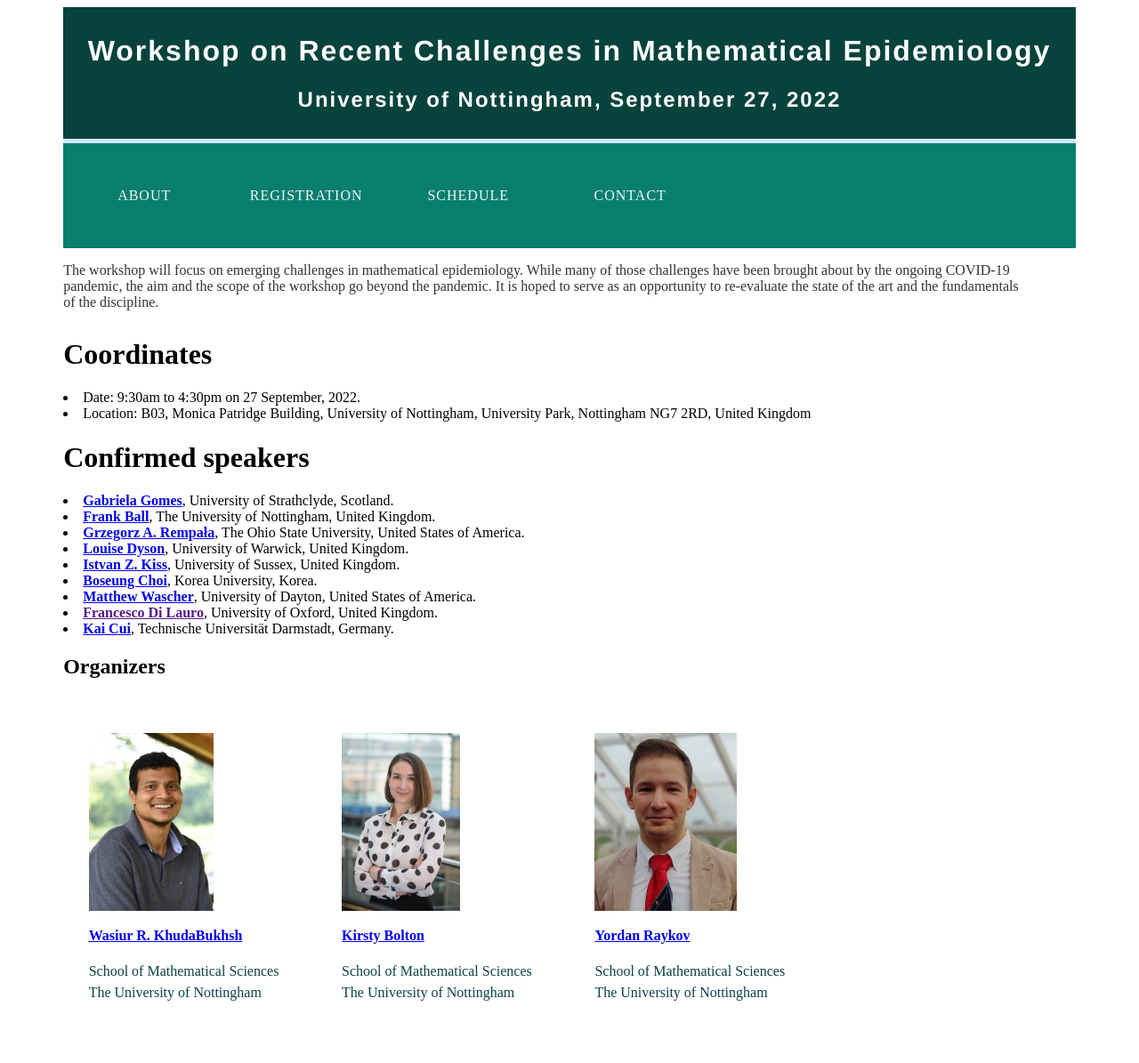
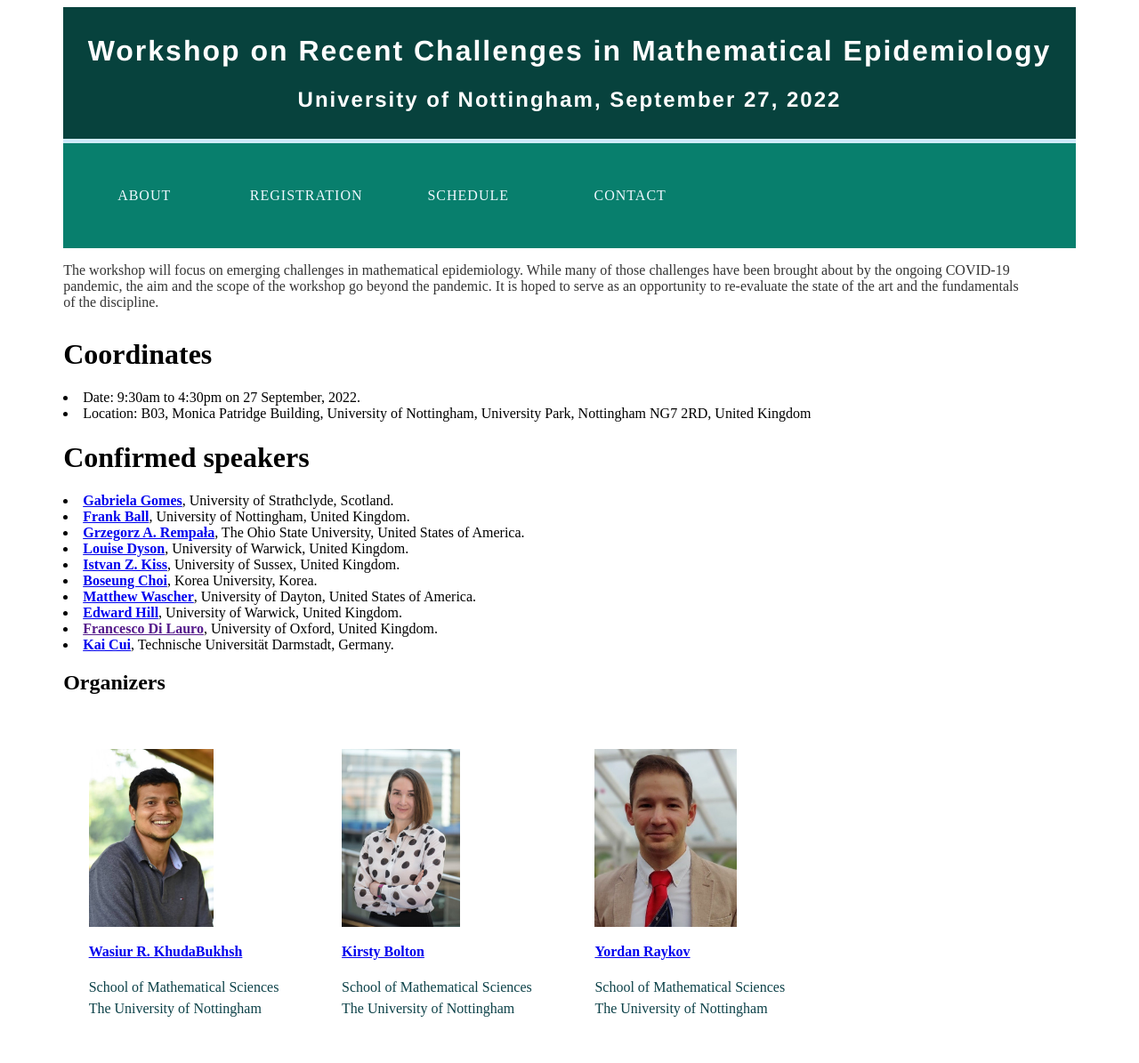
Before and after one commit to wasiur/wasiur.github.io, a Jekyll site: the page EpiWorkshopSep2022/EpiWorkshopSep2022.html, which Jekyll copies as it is, in a window 1280 px wide. Shown: the whole page at 89% size. Built offline with Jekyll 4.4.1, drawn with Linux system fonts in a browser that asks for light colours.

Commit message:
speakers updated

```diff
--- a/EpiWorkshopSep2022/EpiWorkshopSep2022.html
+++ b/EpiWorkshopSep2022/EpiWorkshopSep2022.html
@@ -29,13 +29,14 @@
       <li>Location: B03, Monica Patridge Building, University of Nottingham, University Park, Nottingham NG7 2RD, United Kingdom</li>
       <h1 id="confirmed-speakers">Confirmed speakers</h1>
       <li><strong><a href="https://www.strath.ac.uk/staff/gomesgabrieladr/">Gabriela Gomes</a></strong>, University of Strathclyde, Scotland.</li>
-      <li><strong><a href="https://www.nottingham.ac.uk/mathematics/people/frank.ball">Frank Ball</a></strong>, The University of Nottingham,
+      <li><strong><a href="https://www.nottingham.ac.uk/mathematics/people/frank.ball">Frank Ball</a></strong>, University of Nottingham,
         United Kingdom.</li>
       <li><strong><a href="https://neyman.mbi.ohio-state.edu/">Grzegorz A. Rempała</a></strong>, The Ohio State University, United States of America.</li>
       <li><strong><a href="https://warwick.ac.uk/fac/sci/maths/people/staff/dyson/">Louise Dyson</a></strong>, University of Warwick, United Kingdom.</li>
       <li><strong><a href="https://profiles.sussex.ac.uk/p211073-istvan-kiss">Istvan Z. Kiss</a></strong>, University of Sussex, United Kingdom.</li>
       <li><strong><a href="https://sejong.korea.ac.kr/mbshome/mbs/nslab/subview.do?id=nslab_020102000000">Boseung Choi</a></strong>, Korea University, Korea.</li>
       <li><strong><a href="https://udayton.edu/directory/artssciences/mathematics/wascher-matthew.php">Matthew Wascher</a></strong>, University of Dayton, United States of America.</li>
+      <li><strong><a href="https://edmhill.github.io/">Edward Hill</a></strong>, University of Warwick, United Kingdom.</li>
       <li><strong><a href="">Francesco Di Lauro</a></strong>, University of Oxford, United Kingdom.</li>
       <li><strong><a href="https://www.bcs.tu-darmstadt.de/team_sos/cuikai_sos.en.jsp">Kai Cui</a></strong>, Technische Universität Darmstadt, Germany.</li>
 
```
